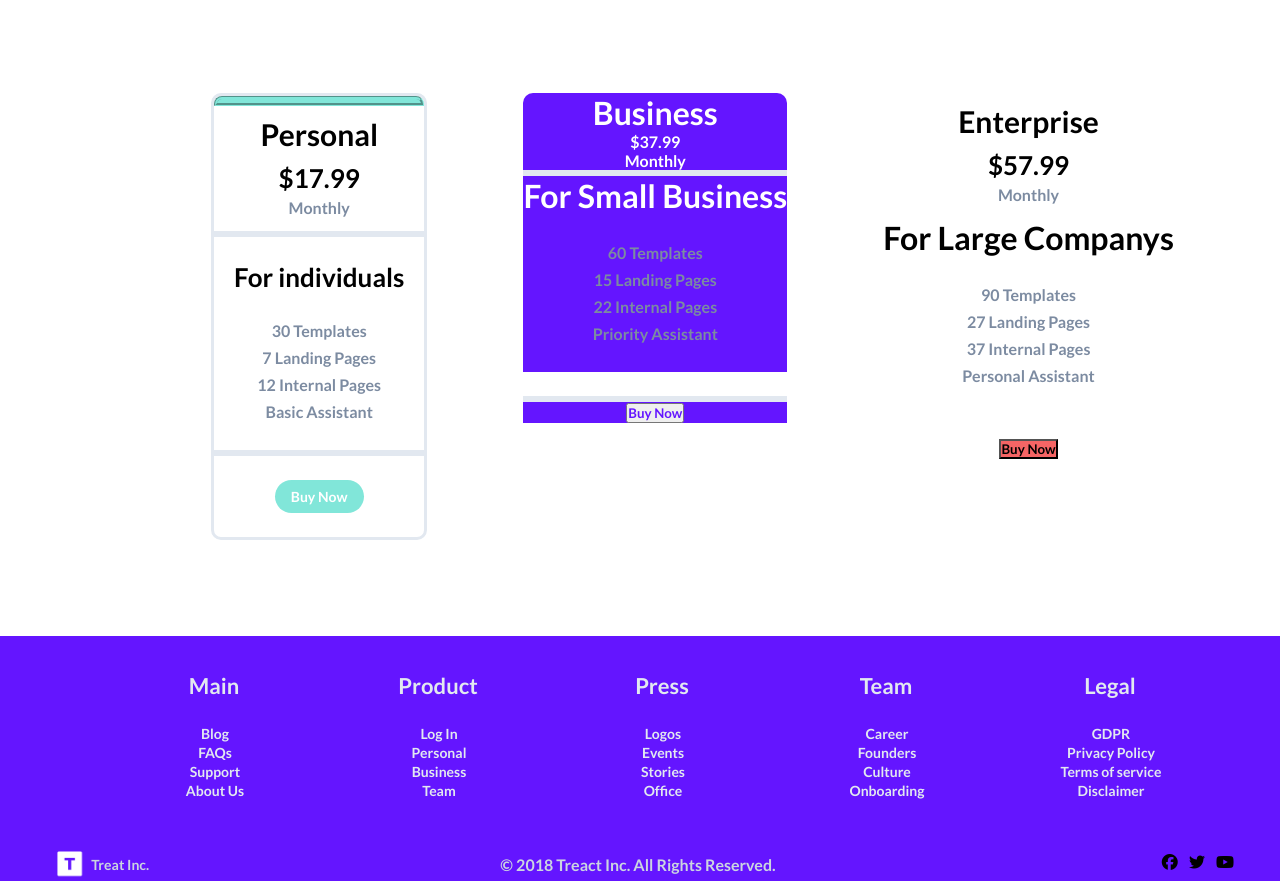
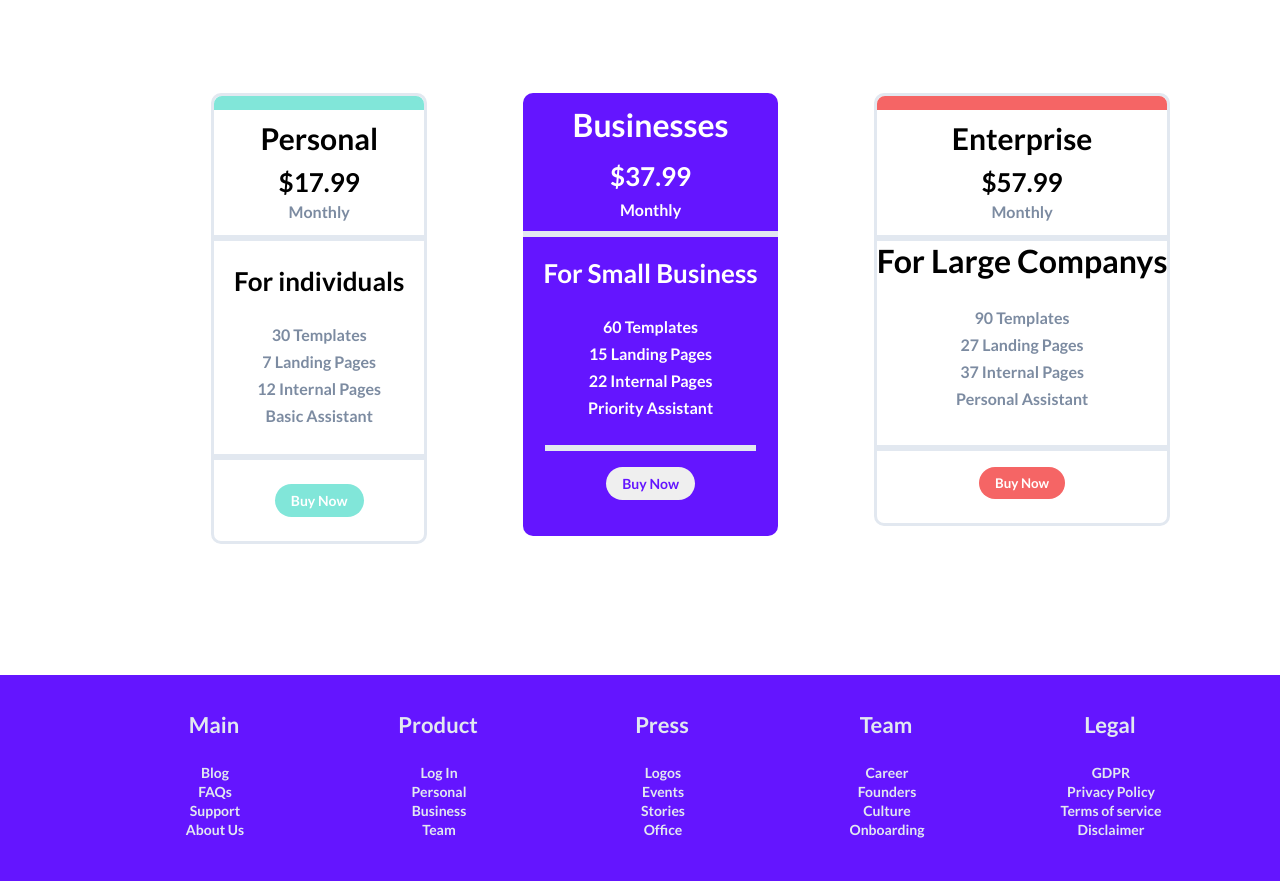
Before and after one commit to ScorpioMM/Final-Project-2.0, a plain HTML site: page index.html in a window 1280 px wide. Shown: the part 2880-3761 px from the top of the page. Drawn offline with Linux system fonts and the light colour scheme.

Commit message:
Started working on responsiness

```diff
--- a/index.html
+++ b/index.html
@@ -234,12 +234,12 @@
    <div class="last_plan">
         <div class="boxes1">
             <div class="backgroundclass2">
-                    <h1 class="second_h1">Business</h1>
+                    <h1 class="second_h1">Businesses</h1>
                 <div class="second_price">
                     $37.99
                 </div>
                 <p class="monthly_second">Monthly</p>
-                <div class="boxeslolol"></div>
+                <div class="boxeslolol2"></div>
             </div>
         </div>
 
@@ -247,7 +247,7 @@
 <div class="boxes2">
     <div class="backgroundclass21">
         <h1 class="second-header">For Small Business</h1>
-        <div class="last-paragraphs-css">
+        <div class="last-paragraphs-css2">
                 <p>60 Templates</p>
                 <p>15 Landing Pages</p>
                 <p>22 Internal Pages</p>
@@ -256,21 +256,24 @@
     </div>
 </div>
 
-<div class="button-container-5">
 <div class="backgroundclass22">
-    <div class="boxeslolol"></div>
+    <div class="boxeslolol3"></div>
+<div class="button-container-51">
         <button class="second_button">Buy Now</button>
     </div>
 </div>
    </div>
     <div class="last_plan">
         <div class="boxes1">
+            <div class="background_lines21">
+            <div class="red-border"></div>
             <h1 class="personal_tagetting">Enterprise</h1>
             <div class="firt-last_price">
                 $57.99
             </div>
             <p class="first-last-months">Monthly</p>
-        </div>
+            <div class="boxeslolol27"></div>
+
             <div class="boxes2">
                 <h1>For Large Companys</h1>
                 <div class="last-paragraphs-css">
@@ -280,10 +283,13 @@
                     <p>Personal Assistant</p>
                 </div>
             </div>
+            <div class="boxeslolol38"></div>
             <div class="button-container-5">
                 <button class="third_button-sec3">Buy Now</button>
             </div>
 
+        </div>
+</div>
    </div>
 
 </div>
--- a/style.css
+++ b/style.css
@@ -355,7 +355,6 @@ font-weight: bold;
  padding: 48px;
 }
 
-
 .personal_tagetting{
 padding-top: 10px;
 padding-bottom: 10px;
@@ -367,7 +366,7 @@ font-weight: bold;
     background-color:rgb(129, 230, 217) ;
 }
 
-.firt-last_price{
+.firt-last_price,.second_price{
     font-size: 26px;
 font-weight: 1000;
 padding-bottom: 4px;
@@ -384,12 +383,16 @@ padding-bottom: 4px;
   line-height: 1.7;
 }
 
+.button-container-51{
+    padding-top: 14px;
+    padding-bottom: 14px;
+}
 .button-container-5{
     padding-top: 24px;
     padding-bottom: 24px;
 }
 
-.first-last-months{
+.first-last-months, .monthly_second{
     padding-bottom: 14px;
 
 }
@@ -402,7 +405,9 @@ padding-bottom: 4px;
     padding-top: 24px;
 }
 
-
+.second_price{
+    position: relative; bottom: 20px;
+}
 
 .backgroundclass2{
     background-color:rgb(100 21 255) ;
@@ -430,11 +435,11 @@ color: white;
 }
 
 .thing-borders{
-    border-style: groove;
+    border-style: solid;
     border-top-left-radius: 0.5rem;
     border-top-right-radius: 0.5rem;
     border-color: rgb(129, 230, 217) ;
-padding-top: 4px;
+padding-top: 8px;
     background-color:rgb(129, 230, 217) ;
     box-sizing: border-box;
 }
@@ -446,15 +451,71 @@ padding-top: 4px;
     width: 100%;
 }
 
+.boxeslolol2{
+    position: relative; bottom: 18px;
+    border-style: solid;
+    border-color:  rgb(226, 232, 240);
+    box-sizing: border-box;
+    width: 100%;
+}
+.boxeslolol27{
+    position: relative; bottom: 0px;
+    border-style: solid;
+    border-color:  rgb(226, 232, 240);
+    box-sizing: border-box;
+    width: 100%;
+}
+
+.boxeslolol3{
+    position: relative; bottom: 2px;
+    border-style: solid;
+    border-color:  rgb(226, 232, 240);
+    box-sizing: border-box;
+  }
 
 
+.boxeslolol38{
+    position: relative; top: 8px;
+    border-style: solid;
+    border-color:  rgb(226, 232, 240);
+    box-sizing: border-box;
+  }
 
 
+.backgroundclass22{
+box-sizing: border-box;
+    border-bottom-left-radius: 10px ;
+    border-bottom-right-radius: 10px;
+    position: relative; bottom: 43px;
+}
 
+.second-header{
+    padding-left: 20px;
+    padding-right: 20px;
+    font-size: 26px;
+    font-weight: bold;
+    padding-top: 24px;
+    position: relative; bottom: 22px;
+    max-width: 100%;
+}
 
+.last-paragraphs-css2{
+    color: white;
+    padding-bottom: 24px;
+    padding-top: 24px;
+    line-height: 1.7;
+    position: relative; bottom: 22px;
+}
 
+.second_h1{
+    padding: 24px 24px;
+    position: relative; bottom: 12px;
+    color: ;
+}
 
-
+.monthly_second{
+    position: relative; bottom: 16px;
+}
 
 
 .first_button-last{
@@ -468,12 +529,49 @@ padding-top: 4px;
 }
 
 .second_button{
-    color:rgb(100 21 255) ;}
+    color:white ;
+    border-radius: 999px;
+    padding: 8px 16px;
+    color: rgb(100 21 255);
+    font-size: 14px;
+    cursor: pointer;
+    border: none;
+}
 
 
 .third_button-sec3{
-    background-color: rgb(245, 101, 101);}
+background-color: rgb(245, 101, 101);
+padding: 8px 16px;
+border-radius: 999px;
+border-style: none;
+color: white;
+cursor: pointer;
 
+}
+
+
+.backgroundclass22{
+    padding: 22px;
+}
+
+.red-border{
+    border-style: solid;
+    padding-top: 8px;
+    border-color: rgb(245, 101, 101);
+    background-color: rgb(245, 101, 101);
+    box-sizing: border-box;
+    border-top-left-radius: 0.5rem;
+    border-top-right-radius: 0.5rem;
+}
+
+.background_lines21{
+    border-style: solid;
+    border-color:rgb(226, 232, 240) ;
+border-top-left-radius:10px ;
+border-top-right-radius:10px ;
+border-bottom-right-radius:10px ;
+border-bottom-left-radius:10px ;
+}
 
 /* FOOTER AND MAIN MENU */
 
```
Lines whose indentation alone changed are shown as unchanged.
